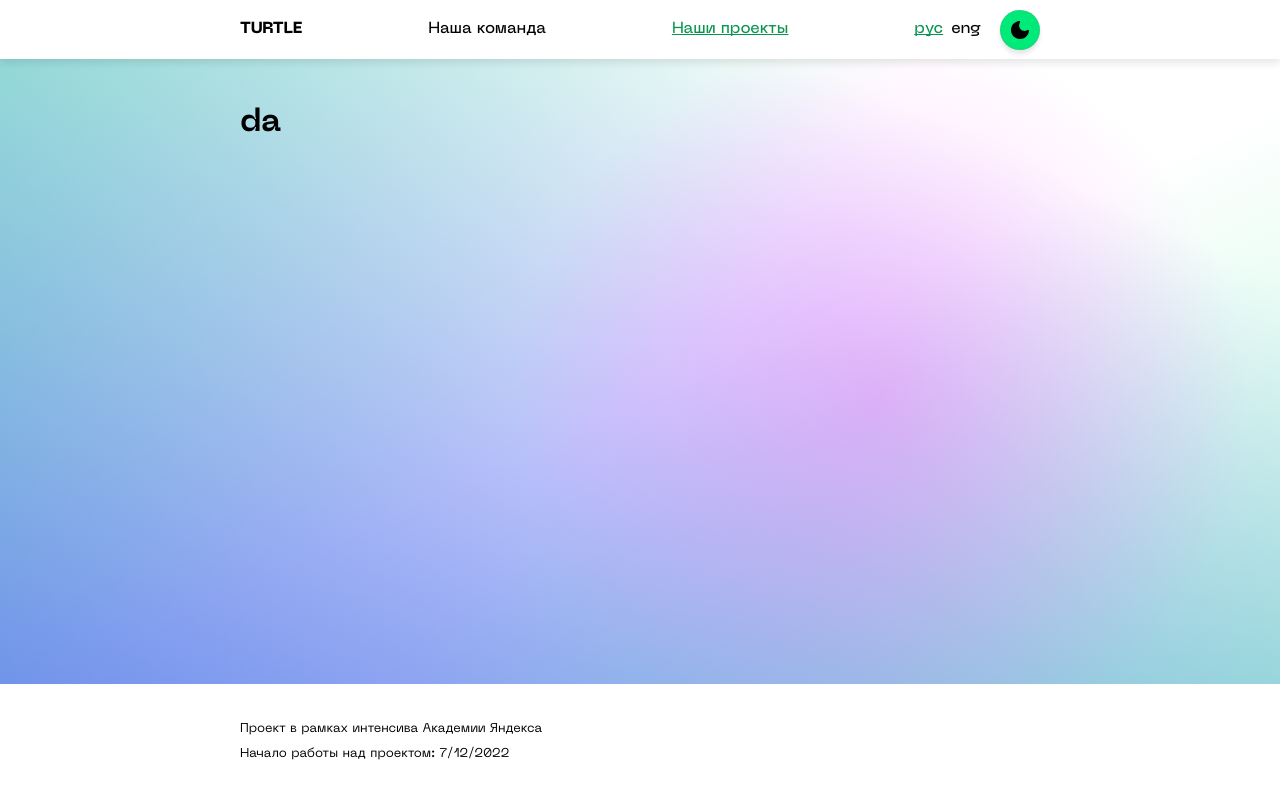
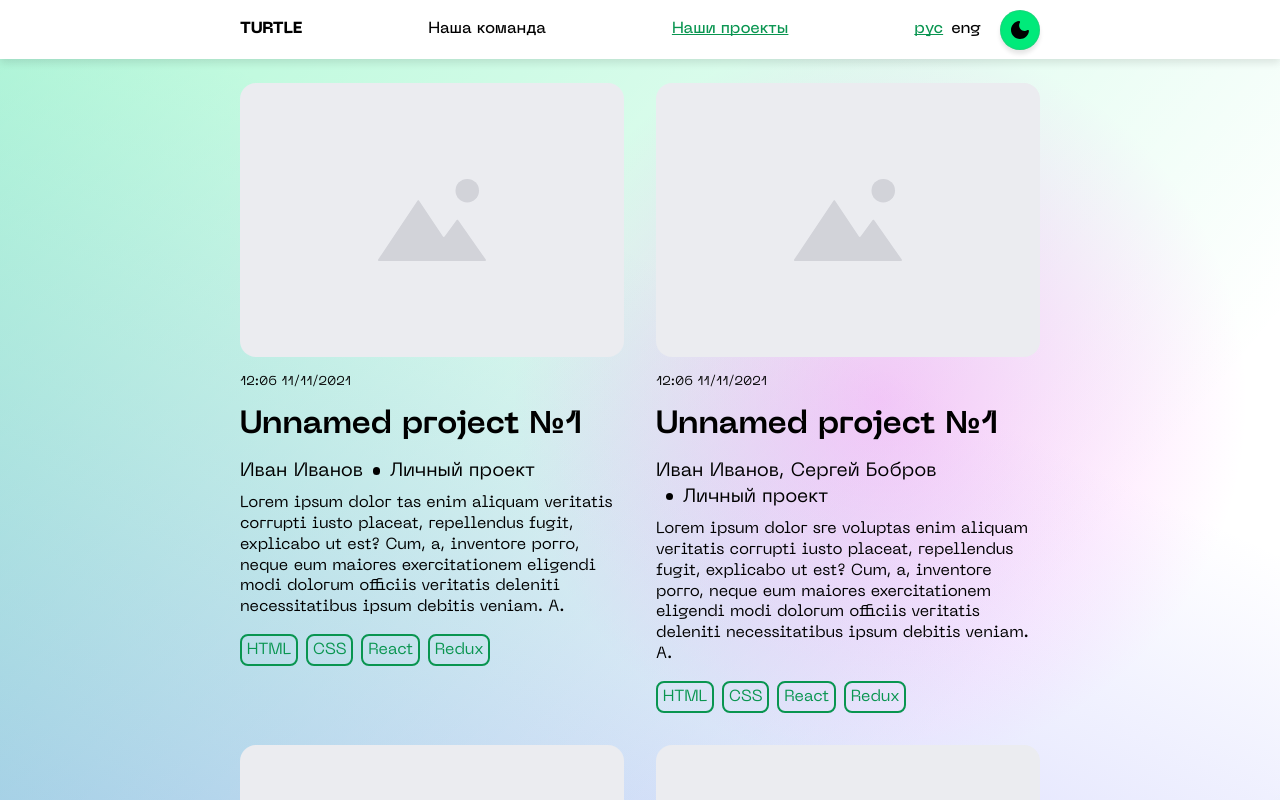
Before and after one commit to Flasck/Own_project, a React app: page /OurCases in a window 1280 px wide. Shown: the top 800 px of the page. Built offline with nearby package versions, Linux system fonts and the light colour scheme.

Commit message:
CardCase +- done

```diff
--- a/src/App.module.css
+++ b/src/App.module.css
@@ -9,12 +9,13 @@ html {
 }
 body {
 	min-height: 100%;
-  background:
-    right top no-repeat radial-gradient(circle, rgba(252, 76, 249, 0.3) 0%, rgba(255, 255, 255, 0) 65%, rgba(255, 255, 255, 0) 100%),
-    left top linear-gradient(130deg, rgba(0, 234, 122, 0.3) 0%, rgba(255, 255, 255, 0) 50%, rgba(255, 255, 255, 0) 100%),
-    right bottom linear-gradient(-25deg, rgba(0, 234, 122, 0.3) 0%, rgba(255, 255, 255, 0) 50%, rgba(255, 255, 255, 0) 100%),
-    linear-gradient(25deg, rgba(113, 122, 249, 1) 0%, rgba(255, 255, 255, 0) 80%, rgba(255, 255, 255, 0) 100%)
-    white;
+	background: right top no-repeat
+			radial-gradient(circle, rgba(252, 76, 249, 0.3) 0%, rgba(255, 255, 255, 0) 65%, rgba(255, 255, 255, 0) 100%),
+		left top
+			linear-gradient(130deg, rgba(0, 234, 122, 0.3) 0%, rgba(255, 255, 255, 0) 50%, rgba(255, 255, 255, 0) 100%),
+		right bottom
+			linear-gradient(-25deg, rgba(0, 234, 122, 0.3) 0%, rgba(255, 255, 255, 0) 50%, rgba(255, 255, 255, 0) 100%),
+		linear-gradient(25deg, rgba(113, 122, 249, 1) 0%, rgba(255, 255, 255, 0) 80%, rgba(255, 255, 255, 0) 100%) white;
 	background-size: 800px 800px, 100% 100%, 100% 100%, 100% 100%;
 	color: var(--c-text);
 	display: flex;
@@ -33,109 +34,109 @@ body {
 
 body {
 	--max-width: 800px;
-
 	--c-text: black;
 	--c-link: #099550;
 	--c-primary: white;
-  --c-second: #00EA7A;
-  --c-card: #FFFFFF;
+	--c-second: #00ea7a;
+	--c-second-light: #099550;
+	--c-card: #ffffff;
 }
 :global(body.darkTheme) {
 	--c-text: #d4d4d4;
 	--c-link: #099550;
-  --c-primary: #1E1E1E;
+	--c-primary: #1e1e1e;
 	--c-second: #099550;
-  --c-card: #2E2D34;
+	--c-second-light: #00ea7a;
+	--c-card: #2e2d34;
 
-  background:
-    right top no-repeat radial-gradient(circle, rgba(189, 27, 186, 0.15) 0%, rgba(255, 255, 255, 0) 65%, rgba(255, 255, 255, 0) 100%),
+	background: right top no-repeat
+			radial-gradient(
+				circle,
+				rgba(189, 27, 186, 0.15) 0%,
+				rgba(255, 255, 255, 0) 65%,
+				rgba(255, 255, 255, 0) 100%
+			),
 		left top linear-gradient(160deg, #008a474d 0%, rgba(255, 255, 255, 0) 50%, rgba(255, 255, 255, 0) 100%),
 		right bottom linear-gradient(-25deg, #008a474d 0%, rgba(255, 255, 255, 0) 50%, rgba(255, 255, 255, 0) 100%),
-    linear-gradient(25deg, rgb(43, 48, 126) 0%, rgba(0, 0, 0, 0) 80%, rgba(0, 0, 0, 0) 100%)
-    black;
+		linear-gradient(25deg, rgb(43, 48, 126) 0%, rgba(0, 0, 0, 0) 80%, rgba(0, 0, 0, 0) 100%) black;
 	background-size: 800px 800px, 100% 100%, 100% 100%, 100% 100%;
 }
 
 @font-face {
-  font-family: 'Neue Machina';
-  src: url('@fonts/NeueMachina-Ultralight.eot');
-  src: local('Neue Machina Ultralight'), local('NeueMachina-Ultralight'),
-      url('@fonts/NeueMachina-Ultralight.eot?#iefix') format('embedded-opentype'),
-      url('@fonts/NeueMachina-Ultralight.woff2') format('woff2'),
-      url('@fonts/NeueMachina-Ultralight.woff') format('woff'),
-      url('@fonts/NeueMachina-Ultralight.ttf') format('truetype');
+	font-family: "Neue Machina";
+	src: url("@fonts/NeueMachina-Ultralight.eot");
+	src: local("Neue Machina Ultralight"), local("NeueMachina-Ultralight"),
+		url("@fonts/NeueMachina-Ultralight.eot?#iefix") format("embedded-opentype"),
+		url("@fonts/NeueMachina-Ultralight.woff2") format("woff2"),
+		url("@fonts/NeueMachina-Ultralight.woff") format("woff"),
+		url("@fonts/NeueMachina-Ultralight.ttf") format("truetype");
 	font-weight: 200;
 	font-style: normal;
 }
 
 @font-face {
-  font-family: 'Neue Machina';
-  src: url('@fonts/NeueMachina-Light.eot');
-  src: local('Neue Machina Light'), local('NeueMachina-Light'),
-      url('@fonts/NeueMachina-Light.eot?#iefix') format('embedded-opentype'),
-      url('@fonts/NeueMachina-Light.woff2') format('woff2'),
-      url('@fonts/NeueMachina-Light.woff') format('woff'),
-      url('@fonts/NeueMachina-Light.ttf') format('truetype');
+	font-family: "Neue Machina";
+	src: url("@fonts/NeueMachina-Light.eot");
+	src: local("Neue Machina Light"), local("NeueMachina-Light"),
+		url("@fonts/NeueMachina-Light.eot?#iefix") format("embedded-opentype"),
+		url("@fonts/NeueMachina-Light.woff2") format("woff2"), url("@fonts/NeueMachina-Light.woff") format("woff"),
+		url("@fonts/NeueMachina-Light.ttf") format("truetype");
 	font-weight: 300;
 	font-style: normal;
 }
 
 @font-face {
-  font-family: 'Neue Machina';
-  src: url('@fonts/NeueMachina-Black.eot');
-  src: local('Neue Machina Black'), local('NeueMachina-Black'),
-      url('@fonts/NeueMachina-Black.eot?#iefix') format('embedded-opentype'),
-      url('@fonts/NeueMachina-Black.woff2') format('woff2'),
-      url('@fonts/NeueMachina-Black.woff') format('woff'),
-      url('@fonts/NeueMachina-Black.ttf') format('truetype');
+	font-family: "Neue Machina";
+	src: url("@fonts/NeueMachina-Black.eot");
+	src: local("Neue Machina Black"), local("NeueMachina-Black"),
+		url("@fonts/NeueMachina-Black.eot?#iefix") format("embedded-opentype"),
+		url("@fonts/NeueMachina-Black.woff2") format("woff2"), url("@fonts/NeueMachina-Black.woff") format("woff"),
+		url("@fonts/NeueMachina-Black.ttf") format("truetype");
 	font-weight: 900;
 	font-style: normal;
 }
 
 @font-face {
-  font-family: 'Neue Machina';
-  src: url('@fonts/NeueMachina-Regular.eot');
-  src: local('Neue Machina Regular'), local('NeueMachina-Regular'),
-      url('@fonts/NeueMachina-Regular.eot?#iefix') format('embedded-opentype'),
-      url('@fonts/NeueMachina-Regular.woff2') format('woff2'),
-      url('@fonts/NeueMachina-Regular.woff') format('woff'),
-      url('@fonts/NeueMachina-Regular.ttf') format('truetype');
+	font-family: "Neue Machina";
+	src: url("@fonts/NeueMachina-Regular.eot");
+	src: local("Neue Machina Regular"), local("NeueMachina-Regular"),
+		url("@fonts/NeueMachina-Regular.eot?#iefix") format("embedded-opentype"),
+		url("@fonts/NeueMachina-Regular.woff2") format("woff2"), url("@fonts/NeueMachina-Regular.woff") format("woff"),
+		url("@fonts/NeueMachina-Regular.ttf") format("truetype");
 	font-weight: normal;
 	font-style: normal;
 }
 
 @font-face {
-  font-family: 'Neue Machina';
-  src: url('@fonts/NeueMachina-Bold.eot');
-  src: local('Neue Machina Bold'), local('NeueMachina-Bold'),
-      url('@fonts/NeueMachina-Bold.eot?#iefix') format('embedded-opentype'),
-      url('@fonts/NeueMachina-Bold.woff2') format('woff2'),
-      url('@fonts/NeueMachina-Bold.woff') format('woff'),
-      url('@fonts/NeueMachina-Bold.ttf') format('truetype');
+	font-family: "Neue Machina";
+	src: url("@fonts/NeueMachina-Bold.eot");
+	src: local("Neue Machina Bold"), local("NeueMachina-Bold"),
+		url("@fonts/NeueMachina-Bold.eot?#iefix") format("embedded-opentype"),
+		url("@fonts/NeueMachina-Bold.woff2") format("woff2"), url("@fonts/NeueMachina-Bold.woff") format("woff"),
+		url("@fonts/NeueMachina-Bold.ttf") format("truetype");
 	font-weight: bold;
 	font-style: normal;
 }
 
 @font-face {
-  font-family: 'Neue Machina';
-  src: url('@fonts/NeueMachina-Medium.eot');
-  src: local('Neue Machina Medium'), local('NeueMachina-Medium'),
-      url('@fonts/NeueMachina-Medium.eot?#iefix') format('embedded-opentype'),
-      url('@fonts/NeueMachina-Medium.woff2') format('woff2'),
-      url('@fonts/NeueMachina-Medium.woff') format('woff'),
-      url('@fonts/NeueMachina-Medium.ttf') format('truetype');
+	font-family: "Neue Machina";
+	src: url("@fonts/NeueMachina-Medium.eot");
+	src: local("Neue Machina Medium"), local("NeueMachina-Medium"),
+		url("@fonts/NeueMachina-Medium.eot?#iefix") format("embedded-opentype"),
+		url("@fonts/NeueMachina-Medium.woff2") format("woff2"), url("@fonts/NeueMachina-Medium.woff") format("woff"),
+		url("@fonts/NeueMachina-Medium.ttf") format("truetype");
 	font-weight: 500;
 	font-style: normal;
 }
 
 @font-face {
-  font-family: 'Neue Machina';
-  src: url('@fonts/NeueMachina-Ultrabold.eot');
-  src: local('Neue Machina Ultrabold'), local('NeueMachina-Ultrabold'),
-      url('@fonts/NeueMachina-Ultrabold.eot?#iefix') format('embedded-opentype'),
-      url('@fonts/NeueMachina-Ultrabold.woff2') format('woff2'),
-      url('@fonts/NeueMachina-Ultrabold.woff') format('woff'),
-      url('@fonts/NeueMachina-Ultrabold.ttf') format('truetype');
+	font-family: "Neue Machina";
+	src: url("@fonts/NeueMachina-Ultrabold.eot");
+	src: local("Neue Machina Ultrabold"), local("NeueMachina-Ultrabold"),
+		url("@fonts/NeueMachina-Ultrabold.eot?#iefix") format("embedded-opentype"),
+		url("@fonts/NeueMachina-Ultrabold.woff2") format("woff2"),
+		url("@fonts/NeueMachina-Ultrabold.woff") format("woff"),
+		url("@fonts/NeueMachina-Ultrabold.ttf") format("truetype");
 	font-weight: 800;
 	font-style: normal;
 }
--- a/src/components/CardCase/CardCase.jsx
+++ b/src/components/CardCase/CardCase.jsx
@@ -1,8 +1,36 @@
-import React from 'react'
-import styles from './CardCase.module.css'
+import React from "react"
+import styles from "./CardCase.module.css"
+import img from "./image.svg"
+import { CircledText } from "../CircledText/CircledText"
 
-export const CardCase = () => {
-    return <>
-        <h1>da</h1>
-    </>
+export const CardCase = ({ arr }) => {
+	return (
+		<article className={styles.wrapper}>
+			<figure>
+				<img src={img} alt="Не удалось загрузить фото" className={styles.img} />
+				<figcaption>
+					<time className={styles.time}>{arr.time}</time>
+				</figcaption>
+			</figure>
+			<h1 className={styles.name}>{arr.name}</h1>
+			<div className={styles.liner}>
+				<span className={styles.authors}>{arr.authors}</span>
+				<div className={styles.cont}>
+					<div className={styles.dot} />
+					<span className={styles.for}>{arr.for}</span>
+				</div>
+			</div>
+			{/* <span className={styles.authors}>{arr.authors}</span>
+			<div className={styles.liner}>
+				<div className={styles.dot} />
+				<span className={styles.for}>{arr.for}</span>
+			</div> */}
+			<p className={styles.desc}>{arr.desc}</p>
+			<div className={styles.techs}>
+				{arr.techs.map((t) => (
+					<CircledText>{t}</CircledText>
+				))}
+			</div>
+		</article>
+	)
 }
--- a/src/components/CardCase/CardCase.module.css
+++ b/src/components/CardCase/CardCase.module.css
@@ -0,0 +1,57 @@
+.wrapper {
+	width: calc(50% - 1em);
+	display: flex;
+	justify-content: center;
+	flex-flow: column wrap;
+	box-sizing: border-box;
+}
+
+.img {
+	max-width: 100%;
+	border-radius: 1em;
+	margin-bottom: 0.6em;
+}
+
+.time {
+	font-size: 0.8rem;
+}
+
+.name {
+	margin-top: 0.5em;
+	margin-bottom: 0.5em;
+	font-size: 2rem;
+}
+
+.authors {
+	font-size: 1.2rem;
+	margin-bottom: 0.2em;
+}
+.liner {
+	display: flex;
+	flex-flow: row wrap;
+}
+.cont {
+	display: flex;
+	align-items: center;
+	flex-wrap: wrap;
+	margin-bottom: 0.6em;
+	font-size: 1.2rem;
+}
+
+.dot {
+	border-radius: 100%;
+	height: 0.4em;
+	width: 0.4em;
+	background-color: var(--c-text);
+	margin: 0 0.5em;
+}
+
+.desc {
+	line-height: 1.3em;
+	margin-bottom: 1em;
+}
+
+.techs {
+	display: flex;
+	margin-bottom: 2em;
+}
--- /dev/null
+++ b/src/components/CircledText/CircledText.jsx
@@ -0,0 +1,10 @@
+import React from "react"
+import styles from "./CircledText.module.css"
+
+export const CircledText = ({ children }) => {
+	return (
+		<div className={styles.stroke}>
+			<span className={styles.text}>{children}</span>
+		</div>
+	)
+}
--- /dev/null
+++ b/src/components/CircledText/CircledText.module.css
@@ -0,0 +1,16 @@
+.stroke {
+	display: flex;
+	align-items: center;
+	justify-content: center;
+	width: fit-content;
+	height: fit-content;
+	border: 2px solid var(--c-second-light);
+	border-radius: 0.5rem;
+	padding: 0.3rem;
+	margin-right: 0.5rem;
+}
+
+.text {
+	text-align: center;
+	color: var(--c-second-light);
+}
--- a/src/pages/ProjectsPage/ProjectsPage.jsx
+++ b/src/pages/ProjectsPage/ProjectsPage.jsx
@@ -1,8 +1,62 @@
-import React from 'react'
-import styles from './ProjectsPage.module.css'
+import React from "react"
+import styles from "./ProjectsPage.module.css"
+import { CardCase } from "../../components/CardCase/CardCase"
 
 export const ProjectsPage = () => {
-    return <>
-        <h1>da</h1>
-    </>
+	const db = [
+		{
+			id: "123",
+			time: "12:06 11/11/2021",
+			name: "Unnamed project №1",
+			authors: "Иван Иванов",
+			for: "Личный проект",
+			desc: "Lorem ipsum dolor tas enim aliquam veritatis corrupti iusto placeat, repellendus fugit, explicabo ut est? Cum, a, inventore porro, neque eum maiores exercitationem eligendi modi dolorum officiis veritatis deleniti necessitatibus ipsum debitis veniam. A.",
+			techs: ["HTML", "CSS", "React", "Redux"],
+		},
+		{
+			id: "456",
+			time: "12:06 11/11/2021",
+			name: "Unnamed project №1",
+			authors: "Иван Иванов, Сергей Бобров",
+			for: "Личный проект",
+			desc: "Lorem ipsum dolor sre voluptas enim aliquam veritatis corrupti iusto placeat, repellendus fugit, explicabo ut est? Cum, a, inventore porro, neque eum maiores exercitationem eligendi modi dolorum officiis veritatis deleniti necessitatibus ipsum debitis veniam. A.",
+			techs: ["HTML", "CSS", "React", "Redux"],
+		},
+		{
+			id: "789",
+			time: "12:06 11/11/2021",
+			name: "Unnamed project №1",
+			authors: "Иван Иванов, Сергей Бобров",
+			for: "Личный проект",
+			desc: "Lorem Tempore voluptas enim aliquam veritatis corrupti iusto placeat, repellendus fugit, explicabo ut est? Cum, a, inventore porro, neque eum maiores exercitationem eligendi modi dolorum officiis veritatis deleniti necessitatibus ipsum debitis veniam. A.",
+			techs: ["HTML", "CSS", "React", "Redux"],
+		},
+		{
+			id: "711",
+			time: "12:06 11/11/2021",
+			name: "Unnamed project №1",
+			authors: "Иван Иванов, Сергей Бобров",
+			for: "Личный проект",
+			desc: "Lorem Tempore voluptas enim aliquam veritatis to placeat, repellendus fugit, explicabo ut est? Cum, a, inventore porro, neque eum maiores exercitationem eligendi modi dolorum officiis veritatis deleniti necessitatibus ipsum debitis veniam. A.",
+			techs: ["HTML", "CSS", "React", "Redux"],
+		},
+		{
+			id: "7229",
+			time: "12:06 11/11/2021",
+			name: "Unnamed project №1",
+			authors: "Иван Иванов, Сергей Бобров",
+			for: "Личный проект",
+			desc: "Lorem Teto placeat, repellendus fugit, explicabo ut est? Cum, a, inventore porro, neque eum maiores exercitationem eligendi modi dolorum officiis veritatis deleniti necessitatibus ipsum debitis veniam. A.",
+			techs: ["HTML", "CSS", "React", "Redux"],
+		},
+	]
+	return (
+		<>
+			<article className={styles.wrapper}>
+				{db.map((c) => (
+					<CardCase key={c.id} arr={c} />
+				))}
+			</article>
+		</>
+	)
 }
--- a/src/pages/ProjectsPage/ProjectsPage.module.css
+++ b/src/pages/ProjectsPage/ProjectsPage.module.css
@@ -0,0 +1,6 @@
+.wrapper {
+	display: flex;
+	flex-wrap: wrap;
+	justify-content: space-between;
+	align-items: flex-start;
+}
```
Also changed, not shown: src/components/HeroBlock/HeroBlock.module.css (+2 -11 lines), src/components/CardCase/image.svg (added). Lines whose indentation alone changed are shown as unchanged.
